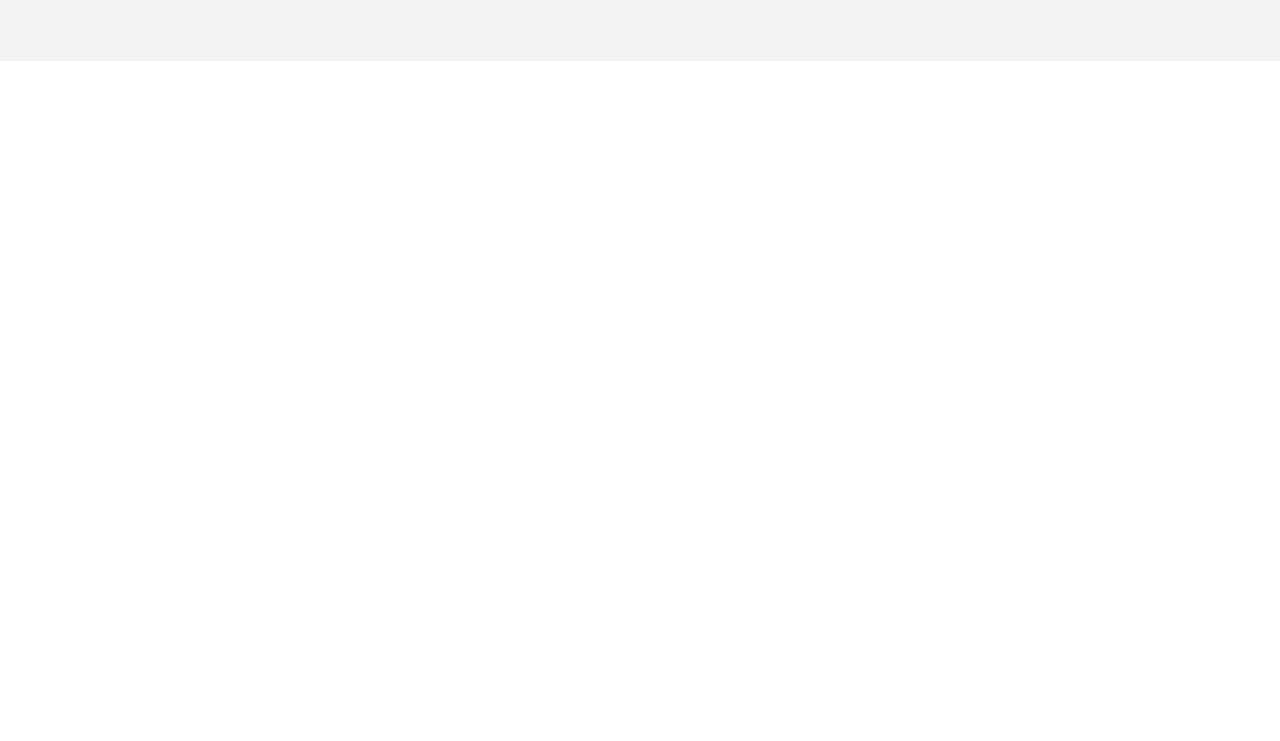
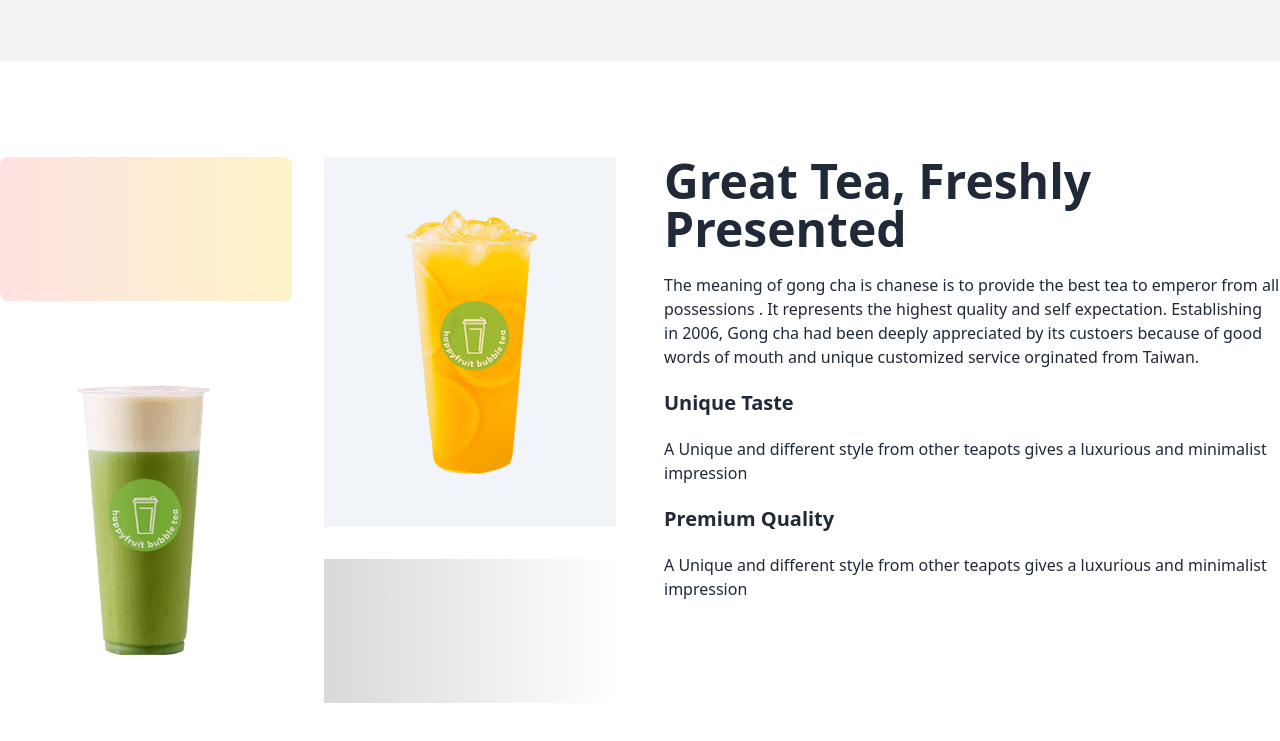
Before and after one commit to Nahid-Mahmud/tea-house-m3m13, a plain HTML site: page index.html in a window 1280 px wide. Shown: the part 419-1160 px from the top of the page. Before the commit the page ends 800 px from the top, so only its background shows below. Drawn offline with nearby package versions, Linux system fonts and the light colour scheme.

Commit message:
grid section added

```diff
--- a/index.html
+++ b/index.html
@@ -116,6 +116,50 @@
           </div>
         </div>
       </div>
+      <!-- grid sectioa  -->
+      <section class="flex flex-col lg:flex-row gap-12 my-24">
+        <div class="flex-1 grid grid-cols-2 gap-8">
+          <div
+            class="h-36 bg-gradient-to-r from-red-100 to-amber-100 rounded-lg"
+          ></div>
+          <div
+            class="row-span-2 flex justify-center items-center py-12 bg-slate-100"
+          >
+            <img src="images/fresh-1.png" alt="" />
+          </div>
+          <div
+            class="row-span-2 flex justify-center items-center py-12"
+          >
+            <img src="images/fresh-2.png" alt="" />
+          </div>
+          <div
+            class="h-36 bg-gradient-to-r from-[#D9D9D9] to-[#FFFFFF]"
+          ></div>
+        </div>
+        <div class="space-y-5 flex-1">
+          <h3 class="text-5xl font-extrabold">
+            Great Tea, Freshly <br />
+            Presented
+          </h3>
+          <p>
+            The meaning of gong cha is chanese is to provide the best tea to
+            emperor from all possessions . It represents the highest quality and
+            self expectation. Establishing in 2006, Gong cha had been deeply
+            appreciated by its custoers because of good words of mouth and
+            unique customized service orginated from Taiwan.
+          </p>
+          <h4 class="text-xl font-extrabold">Unique Taste</h4>
+          <p>
+            A Unique and different style from other teapots gives a luxurious
+            and minimalist impression
+          </p>
+          <h4 class="text-xl font-extrabold mt-8">Premium Quality</h4>
+          <p>
+            A Unique and different style from other teapots gives a luxurious
+            and minimalist impression
+          </p>
+        </div>
+      </section>
     </main>
   </body>
 </html>
```
